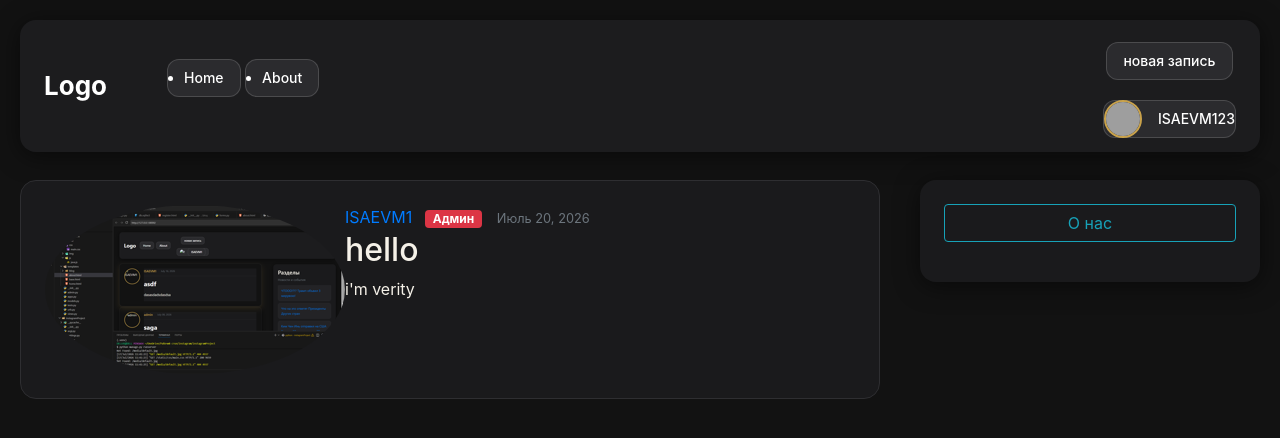
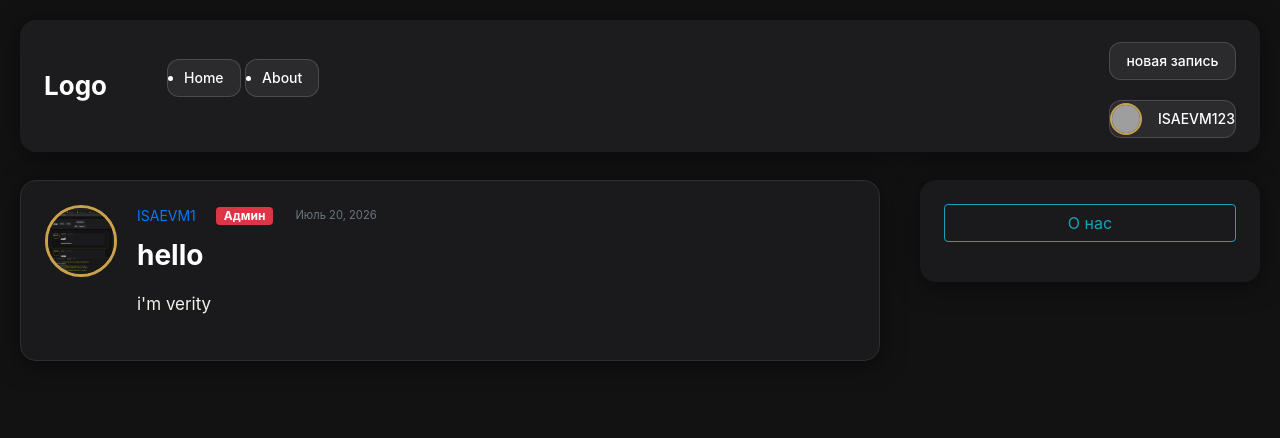
Before and after one commit to ISAEVMM/ig_app, a Django app: page /post/27/ in a window 1280 px wide. Shown: the top 438 px of the page. Run offline with Django 5.2, Linux system fonts and the light colour scheme; a user stored in the database is signed in; data comes from the database, SQL or seed files in the repository; some libraries are stand-ins or nearby versions; grey boxes are pictures that could not be loaded.

Commit message:
Update CSS styles for better visual

```diff
--- a/blog/static/css/main.css
+++ b/blog/static/css/main.css
@@ -88,6 +86,7 @@ body {
   border: 1px solid rgba(255, 255, 255, 0.15);
   border-radius: var(--radius-sm);
   cursor: pointer;
+  white-space: nowrap;
   transition: all 0.25s ease;
   gap: 8px;
 }
@@ -98,30 +97,28 @@ body {
 .profile-link:hover {
   background: var(--bg-button-hover);
   transform: translateY(-2px);
-  border-color: var(--accent-light);
+  box-shadow: 0 4px 12px rgba(0, 0, 0, 0.3);
 }
 
-/* ==================== AVATAR ==================== */
 .profile-avatar {
-  width: 38px !important;
-  height: 38px !important;
+  width: 32px !important;
+  height: 32px !important;
   border-radius: 50%;
   object-fit: cover;
   border: 2px solid var(--accent);
-  cursor: pointer;
-  transition: all 0.3s ease;
 }
 
-.profile-avatar:hover {
-  transform: scale(1.08);
-  border-color: var(--accent-light);
-}
-
-/* ==================== MAIN LAYOUT ==================== */
+/* ==================== MAIN CONTENT ==================== */
 .main {
   display: grid;
   grid-template-columns: 1fr 340px;
   gap: 40px;
+}
+
+.content {
+  display: flex;
+  flex-direction: column;
+  gap: 24px;
 }
 
 aside {
@@ -135,15 +132,107 @@ aside {
   height: fit-content;
 }
 
-article {
+article,
+.content-section,
+.news-container {
   background: var(--bg-card);
   border-radius: var(--radius);
+  box-shadow: var(--shadow);
   padding: 24px;
   border: 1px solid var(--border-subtle);
-  margin-bottom: 24px;
+  transition: all 0.25s ease;
 }
 
-/* ==================== LIGHTBOX ==================== */
+article:hover,
+.content-section:hover,
+.news-container:hover {
+  transform: translateY(-4px);
+  box-shadow: 0 12px 28px rgba(201, 162, 75, 0.15);
+}
+
+.article-img {
+  width: 72px;
+  height: 72px;
+  object-fit: cover;
+  border-radius: 50%;
+  border: 3px solid var(--accent);
+  flex-shrink: 0;
+  cursor: pointer;
+}
+
+.media {
+  display: flex;
+  gap: 20px;
+  align-items: flex-start;
+}
+
+.article-metadata {
+  display: flex;
+  align-items: center;
+  gap: 12px;
+  margin-bottom: 12px;
+  color: var(--text-muted);
+  font-size: 14px;
+}
+
+.article-title {
+  font-size: 28px;
+  font-weight: 700;
+  margin: 8px 0 16px 0;
+  color: var(--text-light);
+}
+
+.article-content {
+  font-size: 17px;
+  line-height: 1.85;
+  color: var(--text-primary);
+  white-space: pre-line;
+}
+
+.list-group-item {
+  margin-bottom: 10px;
+  padding: 14px 16px;
+  border-radius: 12px;
+  background: var(--bg-list);
+  border: 1px solid var(--border-subtle);
+  transition: background 0.2s;
+}
+
+.list-group-item:hover {
+  background: var(--bg-button-hover);
+}
+
+/* ==================== RESPONSIVE ==================== */
+@media (max-width: 1024px) {
+  .main {
+    grid-template-columns: 1fr;
+    gap: 32px;
+  }
+}
+
+#sections-content .card {
+  background-color: #2c2c2c !important; /* Темно-серый фон карточки */
+  color: #e0e0e0; /* Светлый текст */
+}
+
+#sections-content .text-muted {
+  color: #a0a0a0 !important; /* Более светлый серый для неважного текста */
+}
+
+@media (max-width: 768px) {
+  .header {
+    flex-direction: column;
+    align-items: stretch;
+  }
+  .navbar-nav {
+    justify-content: center;
+  }
+  .container {
+    padding: 16px;
+  }
+}
+
+/* ====================== LIGHTBOX ====================== */
 .img-lightbox {
   display: none;
   position: fixed;
--- a/blog/templates/base.html
+++ b/blog/templates/base.html
@@ -66,13 +66,13 @@
                     {% endblock content %}
                 </div>
             </section>
-            {% if request.resolver_match.url_name != 'profile' %}
             <aside>
                 <!-- Кнопка переключения -->
                 <button id="toggle-sections-btn" class="btn btn-outline-info btn-block mb-3">О нас</button>
 
-                <!-- Приветствие -->
+                <!-- Приветствие (изначально скрыто) -->
                 <div id="sections-content" class="d-none mt-4">
+                    <!-- Добавили класс 'text-light' для общего цвета текста и изменили фон на 'bg-dark' -->
                     <div class="card bg-dark border-info text-light">
                         <div class="card-body text-center">
                             <h4 class="card-title text-info">Добро пожаловать!</h4>
@@ -88,7 +88,6 @@
                     </div>
                 </div>
             </aside>
-            {% endif %}
         </main>
     </div>
 
```
Also changed, not shown: other parts of blog/static/css/main.css (+51 -33 lines), users/templates/login.html (added, +26 -0 lines), users/templates/users/login.html (deleted, +0 -25 lines), users/templates/logout.html (renamed from users/templates/users/logout.html), users/templates/profile.html (renamed from users/templates/users/profile.html), users/templates/register.html (renamed from users/templates/users/register.html).
